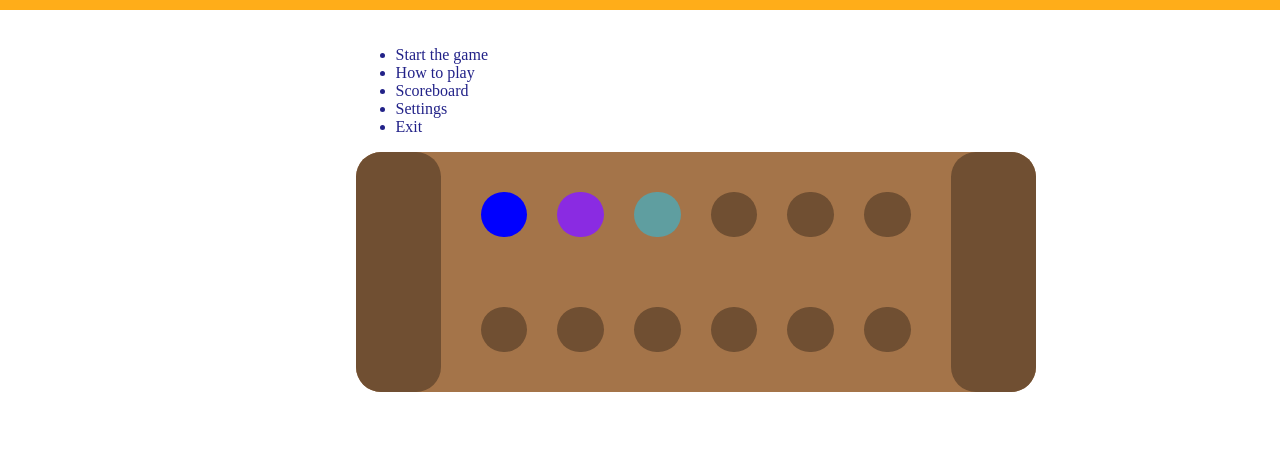
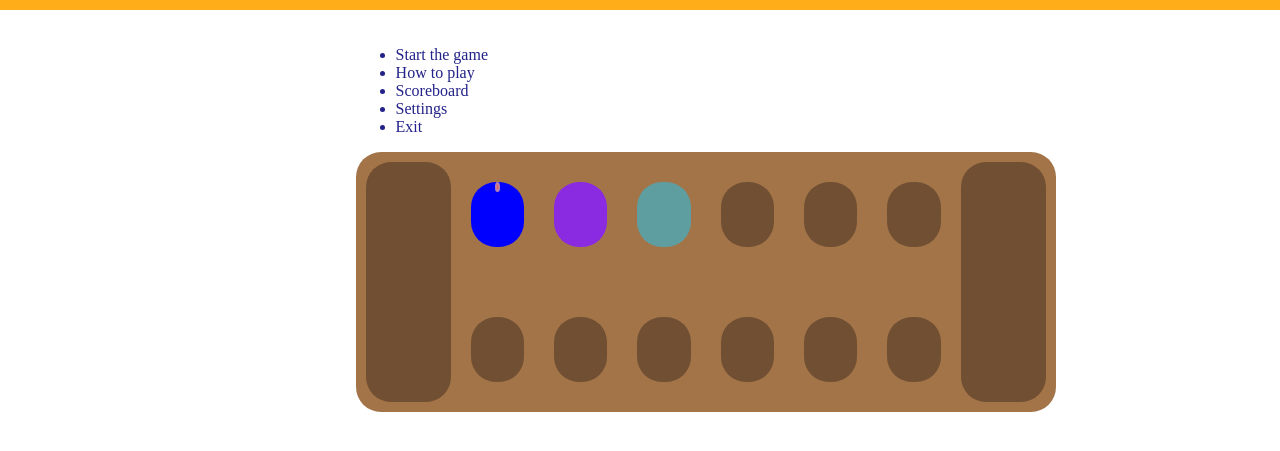
Before and after one commit to 1Krypt0/FEUP-LTW, a plain HTML site: page index.html in a window 1280 px wide. Shown: the part 79-530 px from the top of the page. Drawn offline with Linux system fonts and the light colour scheme.

Commit message:
Fixes border padding around the storage cells

```diff
--- a/app.css
+++ b/app.css
@@ -28,13 +28,13 @@
     height: 30vh;
     display: grid;
     grid-template-columns: 1fr 6fr 1fr;
+    padding: 10px;
 }
 
 .cells {
     display: grid;
     grid-template-rows: repeat(2, 1fr);
     grid-gap: 30px;
-    padding: 20px;
 }
 
 .row {
@@ -59,7 +59,7 @@
     margin: 0 auto;
     height: 15%;
     border-radius: 50%;
-    background-color: red;
+    background: radial-gradient(#e66465, #9198e5);
 }
 
 #cell-1 {
--- a/index.html
+++ b/index.html
@@ -28,7 +28,9 @@
 
                     <div class="cells">
                         <div class="row">
-                            <div class="cell" id="cell-1"></div>
+                            <div class="cell" id="cell-1">
+                                <div class="piece"></div>
+                            </div>
                             <div class="cell" id="cell-2"></div>
                             <div class="cell" id="cell-3"></div>
                             <div class="cell" id="cell-4"></div>
```
